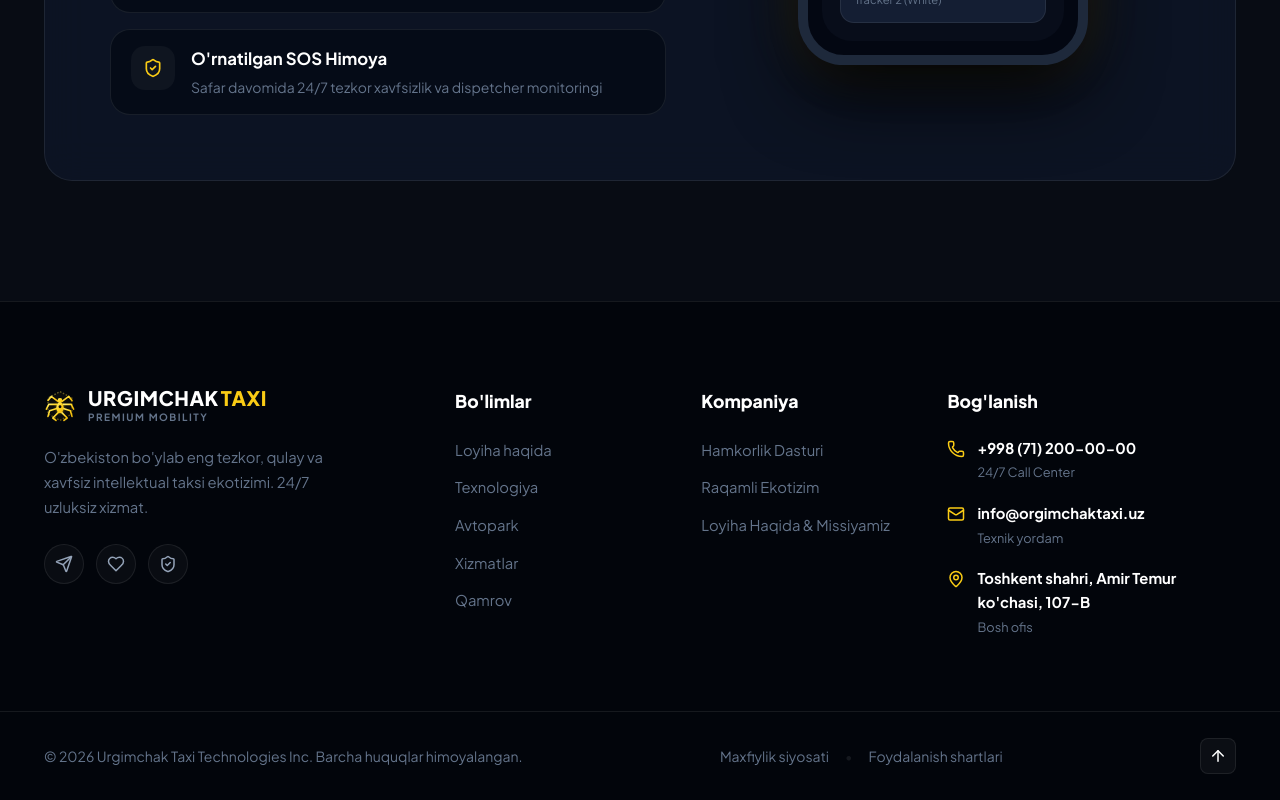
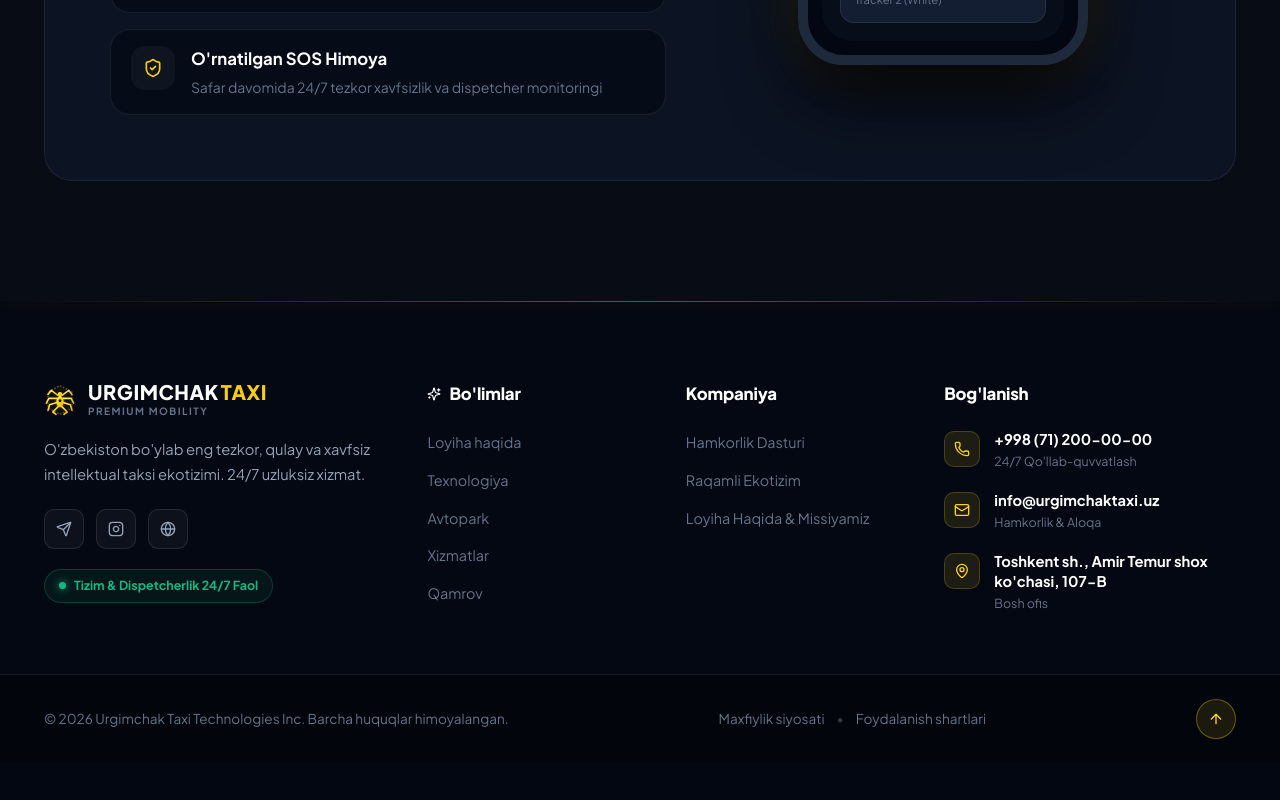
Before and after one commit to humoyun1773/taxi-landing-web, a React (Vite) app: page / in a window 1280 px wide. Shown: the part 8841-9641 px from the top of the page. After the commit the page ends 9604 px from the top, so only its background shows below. Built offline with nearby package versions, Linux system fonts and the light colour scheme.

Commit message:
feat: complete luxury Footer redesign with clean top divider, active system status, and rich structured columns

```diff
--- a/src/components/Footer.tsx
+++ b/src/components/Footer.tsx
@@ -1,5 +1,5 @@
 import React from 'react';
-import { Phone, Mail, MapPin, ArrowUp, Send, ShieldCheck, Heart } from 'lucide-react';
+import { Phone, Mail, MapPin, ArrowUp, Send, Instagram, Globe, Sparkles } from 'lucide-react';
 import { useTranslation } from 'react-i18next';
 import { SpiderLogo } from './ui/SpiderLogo';
 
@@ -11,41 +11,74 @@
   };
 
   return (
-    <footer className="footer">
-      <div className="container footer-container">
-        {/* Brand Column */}
+    <footer className="footer-master" id="contact">
+      {/* Subtle Top Glow Divider */}
+      <div className="footer-top-divider"></div>
+
+      <div className="container footer-main-container">
+        {/* 1. Brand Column */}
         <div className="footer-col brand-col">
           <a href="#home" className="logo footer-logo">
             <div className="logo-icon-wrapper">
               <SpiderLogo size={32} />
             </div>
             <div className="logo-title-group">
-              <span className="logo-brand">URGIMCHAK<span className="brand-accent">TAXI</span></span>
+              <span className="logo-brand">
+                URGIMCHAK<span className="brand-accent">TAXI</span>
+              </span>
               <span className="logo-sub">PREMIUM MOBILITY</span>
             </div>
           </a>
 
-          <p className="footer-desc">
+          <p className="footer-brand-desc">
             {t('footer.desc')}
           </p>
 
-          <div className="social-links">
-            <a href="https://t.me" target="_blank" rel="noreferrer" aria-label="Telegram">
-              <Send size={18} />
+          {/* Social Links */}
+          <div className="footer-social-row">
+            <a
+              href="https://t.me"
+              target="_blank"
+              rel="noreferrer"
+              aria-label="Telegram"
+              className="social-btn"
+            >
+              <Send size={16} />
             </a>
-            <a href="https://instagram.com" target="_blank" rel="noreferrer" aria-label="Instagram">
-              <Heart size={18} />
+            <a
+              href="https://instagram.com"
+              target="_blank"
+              rel="noreferrer"
+              aria-label="Instagram"
+              className="social-btn"
+            >
+              <Instagram size={16} />
             </a>
-            <a href="#" aria-label="Xavfsizlik sertifikati">
-              <ShieldCheck size={18} />
+            <a
+              href="https://urgimchaktaxi.uz"
+              target="_blank"
+              rel="noreferrer"
+              aria-label="Veb-sayt"
+              className="social-btn"
+            >
+              <Globe size={16} />
             </a>
+          </div>
+
+          {/* Live System Status Pill */}
+          <div className="footer-system-status">
+            <span className="status-indicator-dot"></span>
+            <span>Tizim & Dispetcherlik 24/7 Faol</span>
           </div>
         </div>
 
-        {/* Navigation Column */}
+        {/* 2. Navigation Column */}
         <div className="footer-col">
-          <h4 className="footer-heading">{t('footer.col1')}</h4>
-          <ul className="footer-links">
+          <h4 className="footer-column-title">
+            <Sparkles size={14} className="text-yellow-400" />
+            <span>{t('footer.col1')}</span>
+          </h4>
+          <ul className="footer-nav-list">
             <li><a href="#about">{t('nav.about')}</a></li>
             <li><a href="#tech">{t('nav.tech')}</a></li>
             <li><a href="#tariffs">{t('nav.tariffs')}</a></li>
@@ -54,56 +87,78 @@
           </ul>
         </div>
 
-        {/* Company Column */}
+        {/* 3. Company & Partners Column */}
         <div className="footer-col">
-          <h4 className="footer-heading">{t('footer.col2')}</h4>
-          <ul className="footer-links">
+          <h4 className="footer-column-title">
+            <span>{t('footer.col2')}</span>
+          </h4>
+          <ul className="footer-nav-list">
             <li><a href="#driver">{t('driver.subtitle')}</a></li>
             <li><a href="#app">{t('app.subtitle')}</a></li>
             <li><a href="#about">{t('about.subtitle')}</a></li>
           </ul>
         </div>
 
-        {/* Contact Column */}
-        <div className="footer-col">
-          <h4 className="footer-heading">{t('footer.col3')}</h4>
-          <ul className="contact-list">
-            <li>
-              <Phone size={18} className="contact-icon" />
-              <div>
-                <strong>+998 (71) 200-00-00</strong>
-                <span>24/7 Call Center</span>
+        {/* 4. Direct Contacts Column */}
+        <div className="footer-col contact-col">
+          <h4 className="footer-column-title">
+            <span>{t('footer.col3')}</span>
+          </h4>
+          <ul className="footer-contact-list">
+            <li className="contact-item">
+              <div className="contact-icon-bubble">
+                <Phone size={16} />
+              </div>
+              <div className="contact-details">
+                <a href="tel:+998712000000" className="contact-main-text">
+                  +998 (71) 200-00-00
+                </a>
+                <span className="contact-sub-text">24/7 Qo'llab-quvvatlash</span>
               </div>
             </li>
-            <li>
-              <Mail size={18} className="contact-icon" />
-              <div>
-                <strong>info@orgimchaktaxi.uz</strong>
-                <span>Texnik yordam</span>
+
+            <li className="contact-item">
+              <div className="contact-icon-bubble">
+                <Mail size={16} />
+              </div>
+              <div className="contact-details">
+                <a href="mailto:info@urgimchaktaxi.uz" className="contact-main-text">
+                  info@urgimchaktaxi.uz
+                </a>
+                <span className="contact-sub-text">Hamkorlik & Aloqa</span>
               </div>
             </li>
-            <li>
-              <MapPin size={18} className="contact-icon" />
-              <div>
-                <strong>Toshkent shahri, Amir Temur ko'chasi, 107-B</strong>
-                <span>Bosh ofis</span>
+
+            <li className="contact-item">
+              <div className="contact-icon-bubble">
+                <MapPin size={16} />
+              </div>
+              <div className="contact-details">
+                <span className="contact-main-text">
+                  Toshkent sh., Amir Temur shox ko'chasi, 107-B
+                </span>
+                <span className="contact-sub-text">Bosh ofis</span>
               </div>
             </li>
           </ul>
         </div>
       </div>
 
-      {/* Copyright Bottom Bar */}
-      <div className="footer-bottom">
-        <div className="container bottom-content">
-          <p>© {new Date().getFullYear()} Urgimchak Taxi Technologies Inc. {t('footer.rights')}</p>
-          <div className="bottom-links">
+      {/* 5. Copyright & Bottom Sub-Bar */}
+      <div className="footer-sub-bottom">
+        <div className="container bottom-bar-flex">
+          <p className="copyright-text">
+            © {new Date().getFullYear()} Urgimchak Taxi Technologies Inc. {t('footer.rights')}
+          </p>
+
+          <div className="legal-links-row">
             <a href="#">{t('footer.privacy')}</a>
-            <span className="divider">•</span>
+            <span className="legal-dot">•</span>
             <a href="#">{t('footer.terms')}</a>
           </div>
-          <button onClick={scrollToTop} className="scroll-top-btn" aria-label="Yuqoriga qaytish">
-            <ArrowUp size={18} />
+
+          <button onClick={scrollToTop} className="footer-scroll-top-btn" title="Yuqoriga qaytish">
+            <ArrowUp size={16} />
           </button>
         </div>
       </div>
--- a/src/index.css
+++ b/src/index.css
@@ -2969,114 +2969,270 @@
 }
 
 /* ==========================================================================
-   14. FOOTER
+   14. FOOTER (PREMIUM AUTOMOTIVE LUXURY FOOTER)
    ========================================================================== */
-.footer {
-  background: #02050B;
-  border-top: 1px solid var(--border-glass);
-  padding-top: 85px;
-}
-
-.footer-container {
+.footer-master {
+  background: #040812;
+  position: relative;
+  overflow: hidden;
+  padding-top: 80px;
+}
+
+html.light .footer-master {
+  background: #F1F5F9;
+}
+
+.footer-top-divider {
+  position: absolute;
+  top: 0;
+  left: 0;
+  right: 0;
+  height: 1px;
+  background: linear-gradient(90deg, transparent 0%, rgba(255, 210, 31, 0.4) 50%, transparent 100%);
+  box-shadow: 0 0 15px rgba(255, 210, 31, 0.25);
+}
+
+.footer-main-container {
   display: grid;
-  grid-template-columns: 1.8fr 1fr 1fr 1.4fr;
-  gap: 40px;
-  margin-bottom: 55px;
+  grid-template-columns: 1.6fr 1fr 1fr 1.4fr;
+  gap: clamp(24px, 4vw, 50px);
+  margin-bottom: 60px;
 }
 
 .footer-logo {
+  margin-bottom: 18px;
+  display: inline-flex;
+}
+
+.footer-brand-desc {
+  font-size: 0.92rem;
+  color: var(--text-secondary);
+  line-height: 1.7;
+  margin-bottom: 22px;
+  max-width: 330px;
+}
+
+.footer-social-row {
+  display: flex;
+  gap: 12px;
   margin-bottom: 20px;
 }
 
-.footer-desc {
-  font-size: 0.925rem;
+.social-btn {
+  width: 40px;
+  height: 40px;
+  border-radius: 10px;
+  background: rgba(255, 255, 255, 0.04);
+  border: 1px solid rgba(255, 255, 255, 0.1);
+  color: var(--text-secondary);
+  display: flex;
+  align-items: center;
+  justify-content: center;
+  transition: all 0.3s cubic-bezier(0.16, 1, 0.3, 1);
+  text-decoration: none;
+}
+
+.social-btn:hover {
+  background: #FFD21F;
+  color: #080808;
+  border-color: #FFD21F;
+  transform: translateY(-3px);
+  box-shadow: 0 6px 20px rgba(255, 210, 31, 0.35);
+}
+
+.footer-system-status {
+  display: inline-flex;
+  align-items: center;
+  gap: 8px;
+  background: rgba(16, 185, 129, 0.08);
+  border: 1px solid rgba(16, 185, 129, 0.25);
+  padding: 6px 14px;
+  border-radius: var(--radius-full);
+  font-size: 0.78rem;
+  font-weight: 700;
+  color: #10B981;
+}
+
+.status-indicator-dot {
+  width: 7px;
+  height: 7px;
+  border-radius: 50%;
+  background: #10B981;
+  box-shadow: 0 0 8px #10B981;
+}
+
+.footer-column-title {
+  display: flex;
+  align-items: center;
+  gap: 8px;
+  font-size: 1.05rem;
+  font-weight: 800;
+  color: var(--text-white);
+  margin-bottom: 22px;
+  letter-spacing: -0.2px;
+}
+
+html.light .footer-column-title {
+  color: #0F172A;
+}
+
+.footer-nav-list {
+  display: flex;
+  flex-direction: column;
+  gap: 12px;
+}
+
+.footer-nav-list a {
+  font-size: 0.9rem;
   color: var(--text-muted);
-  line-height: 1.7;
-  margin-bottom: 24px;
-  max-width: 320px;
-}
-
-.social-links {
-  display: flex;
+  transition: all 0.25s ease;
+  text-decoration: none;
+}
+
+.footer-nav-list a:hover {
+  color: #FFD21F;
+  transform: translateX(4px);
+}
+
+.footer-contact-list {
+  display: flex;
+  flex-direction: column;
+  gap: 18px;
+}
+
+.contact-item {
+  display: flex;
+  align-items: flex-start;
+  gap: 14px;
+}
+
+.contact-icon-bubble {
+  width: 36px;
+  height: 36px;
+  border-radius: 10px;
+  background: rgba(255, 210, 31, 0.1);
+  border: 1px solid rgba(255, 210, 31, 0.2);
+  color: #FFD21F;
+  display: flex;
+  align-items: center;
+  justify-content: center;
+  flex-shrink: 0;
+  margin-top: 2px;
+}
+
+.contact-details {
+  display: flex;
+  flex-direction: column;
+  gap: 2px;
+}
+
+.contact-main-text {
+  font-size: 0.92rem;
+  font-weight: 700;
+  color: var(--text-white);
+  line-height: 1.4;
+  text-decoration: none;
+  transition: color 0.25s ease;
+}
+
+html.light .contact-main-text {
+  color: #0F172A;
+}
+
+a.contact-main-text:hover {
+  color: #FFD21F;
+}
+
+.contact-sub-text {
+  font-size: 0.78rem;
+  color: var(--text-muted);
+}
+
+/* Footer Bottom Sub-Bar */
+.footer-sub-bottom {
+  border-top: 1px solid rgba(255, 255, 255, 0.08);
+  padding: 24px 0;
+  background: rgba(0, 0, 0, 0.4);
+}
+
+html.light .footer-sub-bottom {
+  border-top: 1px solid #E2E8F0;
+  background: #E2E8F0;
+}
+
+.bottom-bar-flex {
+  display: flex;
+  justify-content: space-between;
+  align-items: center;
+  flex-wrap: wrap;
+  gap: 16px;
+}
+
+.copyright-text {
+  font-size: 0.85rem;
+  color: var(--text-muted);
+}
+
+.legal-links-row {
+  display: flex;
+  align-items: center;
   gap: 12px;
-}
-
-.social-links a {
+  font-size: 0.85rem;
+}
+
+.legal-links-row a {
+  color: var(--text-muted);
+  text-decoration: none;
+  transition: color 0.25s ease;
+}
+
+.legal-links-row a:hover {
+  color: #FFD21F;
+}
+
+.legal-dot {
+  color: rgba(255, 255, 255, 0.2);
+}
+
+.footer-scroll-top-btn {
   width: 40px;
   height: 40px;
   border-radius: 50%;
-  background: rgba(255, 255, 255, 0.03);
-  border: 1px solid var(--border-glass);
-  color: var(--text-secondary);
+  background: rgba(255, 210, 31, 0.1);
+  border: 1px solid rgba(255, 210, 31, 0.35);
+  color: #FFD21F;
   display: flex;
   align-items: center;
   justify-content: center;
-  transition: var(--transition);
-}
-
-.social-links a:hover {
-  background: var(--gold-500);
-  color: #030712;
-  border-color: var(--gold-500);
-  transform: translateY(-2px);
-}
-
-.footer-heading {
-  font-size: 1.1rem;
-  font-weight: 800;
-  color: var(--text-white);
-  margin-bottom: 22px;
-}
-
-.footer-links li {
-  margin-bottom: 12px;
-}
-
-.footer-links a {
-  font-size: 0.925rem;
-  color: var(--text-muted);
-  transition: var(--transition);
-}
-
-.footer-links a:hover {
-  color: var(--gold-400);
-  padding-left: 4px;
-}
-
-.contact-list li {
-  display: flex;
-  gap: 12px;
-  margin-bottom: 18px;
-  font-size: 0.925rem;
-}
-
-.contact-icon {
-  color: var(--gold-400);
-  flex-shrink: 0;
-  margin-top: 3px;
-}
-
-.contact-list strong {
-  display: block;
-  color: var(--text-white);
-}
-
-.contact-list span {
-  font-size: 0.8rem;
-  color: var(--text-muted);
-}
-
-.footer-bottom {
-  border-top: 1px solid var(--border-glass);
-  padding: 26px 0;
-  font-size: 0.875rem;
-  color: var(--text-muted);
-}
-
-.bottom-content {
-  display: flex;
-  justify-content: space-between;
-  align-items: center;
+  cursor: pointer;
+  transition: all 0.3s cubic-bezier(0.16, 1, 0.3, 1);
+}
+
+.footer-scroll-top-btn:hover {
+  background: #FFD21F;
+  color: #080808;
+  transform: translateY(-4px);
+  box-shadow: 0 6px 20px rgba(255, 210, 31, 0.4);
+}
+
+@media (max-width: 1024px) {
+  .footer-main-container {
+    grid-template-columns: 1fr 1fr;
+    gap: 40px;
+  }
+}
+
+@media (max-width: 640px) {
+  .footer-main-container {
+    grid-template-columns: 1fr;
+    gap: 36px;
+  }
+
+  .bottom-bar-flex {
+    flex-direction: column;
+    text-align: center;
+    gap: 14px;
+  }
 }
 
 .bottom-links {
```
